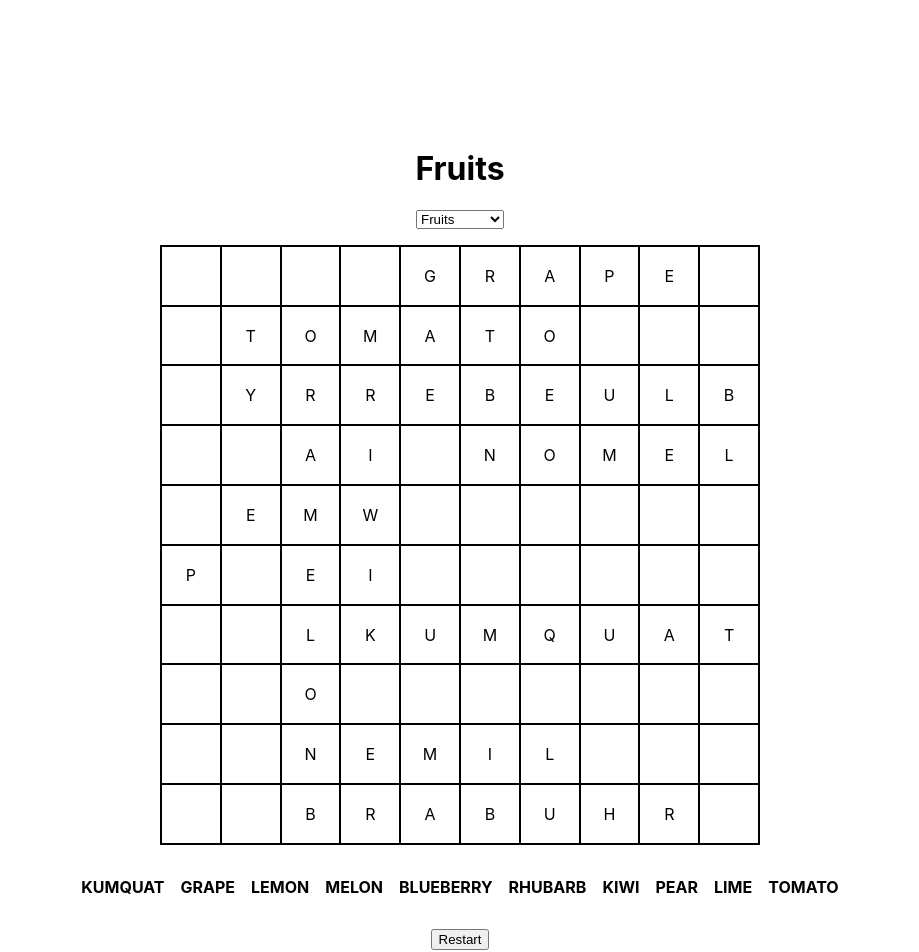
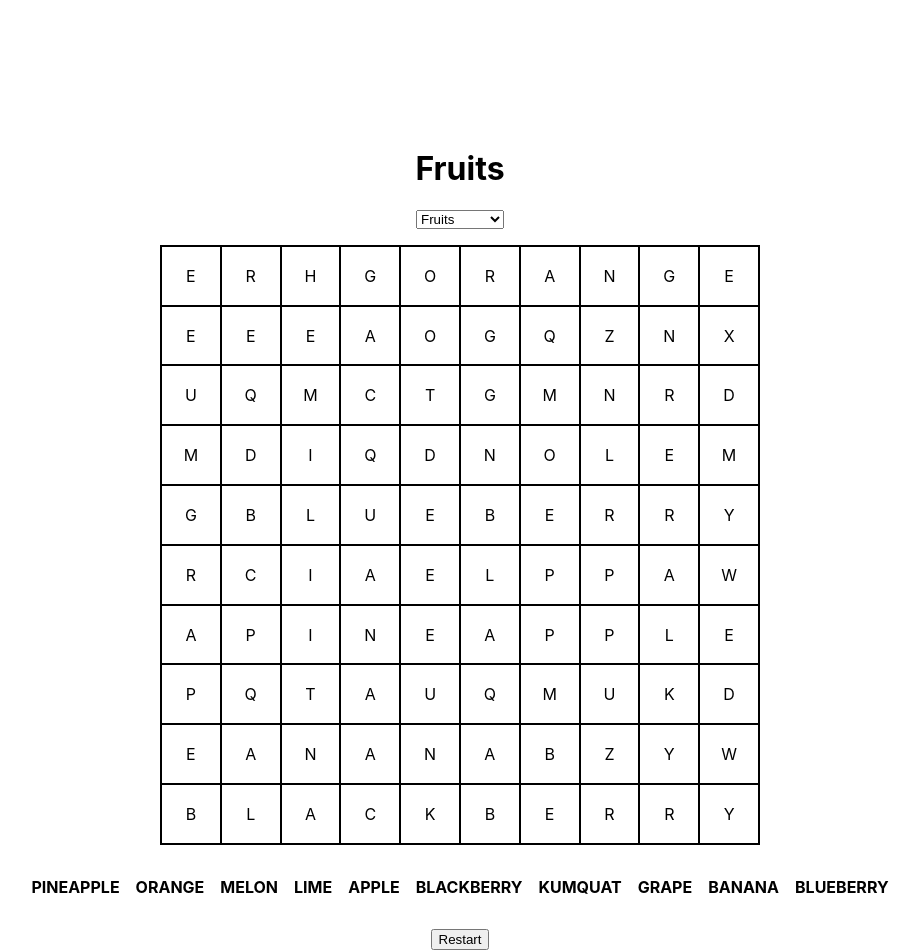
Before and after one commit to creely001/wordsearch, a Next.js app: page / in a window 1280 px wide. Shown: the top 952 px of the page, without its empty margins (180-1099 px from the left). Built offline with nearby package versions, Linux system fonts and the light colour scheme.

Commit message:
Refactor word generation

```diff
--- a/components/Cell.js
+++ /dev/null
@@ -1,90 +0,0 @@
-import {useState, useRef, useEffect } from 'react'
-
-function Cell({letter, row, cell, onSelect, isSelected, isChecked, linethroughs}){
-
-    const [linethrough, setLinethrough] = useState(linethroughs)
-    const [styling, setStyling] = useState({
-        background: getStyle()
-    })
-
-
-    useEffect(() => {
-
-
-    }, []);
-
-    function getStyle(){
-
-        let style = ""
-
-        if(isChecked){
-            style = linethroughs
-        }
-        if(isSelected){
-            style = "radial-gradient(circle, #76e4e797 28%, #76e4e797 50%, #fff 60%"
-        }
-        return style
-
-    }
-
-
-            //     switch(completedDir[0]){
-            //         case "HORIZONTAL_POS":
-            //             styles.current = {
-            //                 ...styles.current,
-            //                 background: styles.current.background + "linear-gradient(0deg, transparent 47%, red 47%, red 53%, transparent 53%) 0"
-            //             }
-            //             return styles.current;
-            //           case "HORIZONTAL_NEG":
-            //             styles.current = {
-            //                 ...styles.current,
-            //                 background: styles.current.background + "linear-gradient(0deg, transparent 47%, red 47%, red 53%, transparent 53%) 0"
-            //             }
-            //             return styles.current;
-            //         case "VERTICAL_POS":
-            //             styles.current = {
-            //                 ...styles.current,
-            //                 background: styles.current.background + "linear-gradient(90deg, transparent 47%, red 47%, red 53%, transparent 53%) 0"
-            //             }
-            //             return styles.current;
-            //           case "VERTICAL_NEG":
-            //             styles.current = {
-            //                 ...styles.current,
-            //                 background: styles.current.background + "linear-gradient(90deg, transparent 47%, red 47%, red 53%, transparent 53%) 0"
-            //             }
-            //             return styles.current;
-            //         case "DIAGONAL_UP_NEG":
-            //             styles.current = {
-            //                 ...styles.current,
-            //                 background: styles.current.background + "linear-gradient(45deg, transparent 47%, red 47%, red 53%, transparent 53%) 0"
-            //             }
-            //             return styles.current;
-            //         case "DIAGONAL_UP_POS":
-            //             styles.current = {
-            //                 ...styles.current,
-            //                 background: styles.current.background + "linear-gradient(135deg, transparent 47%, red 47%, red 53%, transparent 53%) 0"
-            //             }
-            //             return styles.current;
-            //           case "DIAGONAL_DOWN_NEG":
-            //             styles.current = {
-            //                 ...styles.current,
-            //                 background: styles.current.background + "linear-gradient(135deg, transparent 47%, red 47%, red 53%, transparent 53%) 0"
-            //             }
-            //             return styles.current;
-            //           case "DIAGONAL_DOWN_POS":
-            //             styles.current = {
-            //                 ...styles.current,
-            //                 background: styles.current.background + "linear-gradient(45deg, transparent 47%, red 47%, red 53%, transparent 53%) 0"
-            //             }
-            //             return styles.current;
-            // }
-
-
-    return <td className={"cell"} style={styling} row={row} cell={cell} onClick={(e)=>{
-        onSelect(e, row, cell);
-    }}>
-        {letter}
-    </td>
-}
-
-export default Cell;
--- a/components/Wordsearch.js
+++ b/components/Wordsearch.js
@@ -1,35 +1,43 @@
 import styles from '../styles/Home.module.css'
 import useWordSearchGrid from '../hooks/useWordSearchGrid';
 import {useEffect} from 'react'
-import Row from './Row'
-import Dropdown from './Dropdown';
-import Grid from './Grid'
-import WordsearchHeader from './WordsearchHeader';
-import WordsearchFooter from './WordsearchFooter';
+import Grid from './Wordsearch/Grid'
+import WordsearchHeader from './Wordsearch/WordsearchHeader';
+import WordsearchFooter from './Wordsearch/WordsearchFooter';
 
-const gridCellCount = 100;
-const gridColumnCount = 10;
-
-const maxWords = Math.floor(gridCellCount / 10);
-const maxChars = Math.floor(gridCellCount/100*60)
-
+const gridSize = 10;
 
 const fruits = ["APPLE", "BANANA", "MANGO", "KIWI", "ORANGE", "PEAR", "STRAWBERRY", "MELON", "GRAPE", "PINEAPPLE", "APRICOT", "ELDERBERRY", "DAMSON", "PLUM", "SULTANA", "BLUEBERRY", "GRAPEFRUIT", "KUMQUAT", "LIME", "LEMON", "RASPBERRY", "BLACKBERRY", "RHUBARB", "WATERMELON", "TOMATO"];
 const vegetables = ["PEA", "CUCUMBER", "BROCCOLI", "AUBERGINE", "CARROT", "POTATO", "CHILI", "SPINACH", "LETTUCE", "MUSHROOM", "CABBAGE", "LEEK", "SWEETCORN", "PUMPKIN", "PARSNIP", "TURNIP", "RADISH", "CELERY", "ASPARAGUS", "PEPPER", "BEETROOT"];
 const animals = ["LION", "TIGER", "CAT", "PARROT", "DOG", "RABBIT", "FOX", "RAT", "REINDEER", "BAT", "MOUSE", "BADGER", "MOLE", "HEDGEHOG", "MONKEY", "TOAD", "FROG", "DEER", "OTTER", "HORSE", "ZEBRA", "SHEEP", "CHICKEN", "OWL", "RACCOON", "MEERKAT", "CAMEL", "SQUIRREL"]
-const wordList = [{name: "Fruits", words: fruits},{name: "Vegetables", words: vegetables}, {name: "Animals", words:animals}]
+
+const wordList = [
+  {name: "Fruits", words: fruits},
+  {name: "Vegetables", words: vegetables},
+  {name: "Animals", words:animals}
+]
 
 
 export default function Wordsearch(){
 
-    const {letters, wordLocations, wordsRemaining, setWordsRemaining, selectedCells, completedCells, onCellSelected, regenerateGrid, handleSelectChange, loaded, chosenList} = useWordSearchGrid(gridCellCount, gridColumnCount, wordList);
+    const {
+       grid,
+       wordLocations,
+       wordsRemaining,
+       setWordsRemaining,
+       selectedCells,
+       completedCells,
+       onCellSelected,
+       regenerateGrid,
+       handleSelectChange,
+       loaded,
+       chosenList} = useWordSearchGrid(
+         gridSize,
+         wordList);
 
     useEffect(() => {
-
         setWordsRemaining(wordLocations)
-
-
-      }, [letters]);
+      }, [grid]);
 
 if(!loaded){
         return <div></div>
@@ -38,7 +46,7 @@ if(!loaded){
 
     <WordsearchHeader chosenList={chosenList} handleSelectChange={handleSelectChange}/>
 
-    <Grid grid={letters} selectedCells={selectedCells} completedCells={completedCells} onSelect={onCellSelected} />
+    <Grid grid={grid} selectedCells={selectedCells} completedCells={completedCells} onSelect={onCellSelected} />
 
     <WordsearchFooter wordLocations={wordLocations} wordsRemaining={wordsRemaining} onRegenerateGrid={regenerateGrid}/>
 
--- /dev/null
+++ b/components/Wordsearch/Cell.js
@@ -0,0 +1,28 @@
+import {useState, useRef, useEffect } from 'react'
+
+function Cell({letter, row, cell, onSelect, isSelected, isChecked, linethroughs}){
+
+
+    function getStyle(){
+
+        let style = ""
+
+        if(isChecked){
+            style = linethroughs
+        }
+        if(isSelected){
+            style = "radial-gradient(circle, #76e4e797 28%, #76e4e797 50%, #fff 60%"
+        }
+        return style
+
+    }
+
+
+    return <td className={"cell"} style={{background: getStyle()}} row={row} cell={cell} onClick={(e)=>{
+        onSelect(e, row, cell);
+    }}>
+        {letter}
+    </td>
+}
+
+export default Cell;
--- a/components/Grid.js
+++ b/components/Wordsearch/Grid.js
@@ -1,5 +1,5 @@
 import Row from './Row'
-import styles from '../styles/Home.module.css'
+import styles from '../../styles/Home.module.css'
 
 export default function Grid({grid, selectedCells, completedCells, onSelect}){
 
--- a/hooks/useWordSearchGrid.js
+++ b/hooks/useWordSearchGrid.js
@@ -1,16 +1,17 @@
 import { useState, useEffect, useRef } from 'react';
 
-export default function useWordSearchGrid(numCells, columnCount, wordList){
-
-
-
-
+export default function useWordSearchGrid(gridSize, wordList){
 
 const chosenList = useRef(wordList[0])
 
 const alphabet = "ABCDEFGHIJKLMNOPQRSTUVWXYZ"
-const maxWords = Math.floor(numCells / 10);
-const maxChars = Math.floor(numCells/100*60)
+
+    // TODO: Set min/max grid size cap here...
+
+const maxWords = gridSize;
+const numCells = gridSize * gridSize;
+const maxChars = Math.floor((numCells/100)*70) //% of total cells in grid
+const maxWordLength = gridSize;
 
 
 function handleSelectChange(value){
@@ -20,28 +21,34 @@ function handleSelectChange(value){
   handleRegenerateGrid()
 }
 
+function shuffleArray(arr){
 
+return arr.sort(() => Math.random() - 0.5);
+
+}
 
 function getWords(){
-  const arr = []
-  for(let i = 0; i < maxWords; i++){
-    const word = chosenList.current.words[Math.floor(Math.random() * chosenList.current.words.length)]
-    if(!arr.includes(word)){
-      arr.push(word)
+
+  const shuffledWordList = shuffleArray(chosenList.current.words);
+  const wordsToBeInserted = []
+  let i = 0;
+  while(wordsToBeInserted.length < maxWords){
+    const word = shuffledWordList[i]
+    if (!wordsToBeInserted.includes(word) && word.length <= maxWordLength){
+      wordsToBeInserted.push(word);
     }
+    i++;
   }
+  if(wordsToBeInserted.join("").length <= maxChars) return wordsToBeInserted;
+  return getWords();
 
-  if(arr.join("").length <= maxChars && arr.length === maxWords) {
-    return arr
-  }
-  return getWords()
 }
 
 const words = useRef(getWords())
 
 const chars = words.current.join("").length;
 
-const [letters, setLetters] = useState([]);
+const [grid, setGrid] = useState([]);
 const wordsToInsert = useRef(words.current.map((word, index)=>{
   return {
     word,
@@ -213,7 +220,7 @@ function getSelectedCells(count, row, cell, dir){
       for(let i = 0; i < count; i++){
         cells.push({
   direction: dir,
-          letter: letters[row][cell+i],
+          letter: grid[row][cell+i],
           row: row,
           cell: cell+i
         })
@@ -223,7 +230,7 @@ function getSelectedCells(count, row, cell, dir){
         for(let i = 0; i < count; i++){
           cells.push({
             direction: dir,
-            letter: letters[row][cell-i],
+            letter: grid[row][cell-i],
             row: row,
             cell: cell-i
           })
@@ -233,7 +240,7 @@ function getSelectedCells(count, row, cell, dir){
       for(let i = 0; i < count; i++){
         cells.push({
           direction: dir,
-          letter: letters[row+i][cell],
+          letter: grid[row+i][cell],
           row: row+i,
           cell: cell
         })
@@ -243,7 +250,7 @@ function getSelectedCells(count, row, cell, dir){
         for(let i = 0; i < count; i++){
           cells.push({
             direction: dir,
-            letter: letters[row-i][cell],
+            letter: grid[row-i][cell],
             row: row-i,
             cell: cell
           })
@@ -254,7 +261,7 @@ function getSelectedCells(count, row, cell, dir){
       for(let i = 0; i < count; i++){
         cells.push({
           direction: dir,
-          letter: letters[row-i][cell-i],
+          letter: grid[row-i][cell-i],
           row: row-i,
           cell: cell-i
         })
@@ -265,7 +272,7 @@ function getSelectedCells(count, row, cell, dir){
               for(let i = 0; i < count; i++){
                 cells.push({
                   direction: dir,
-                  letter: letters[row-i][cell+i],
+                  letter: grid[row-i][cell+i],
                   row: row-i,
                   cell: cell+i
                 })
@@ -277,7 +284,7 @@ function getSelectedCells(count, row, cell, dir){
         for(let i = 0; i < count; i++){
           cells.push({
             direction: dir,
-            letter: letters[row+i][cell-i],
+            letter: grid[row+i][cell-i],
             row: row+i,
             cell: cell-i
           })
@@ -288,7 +295,7 @@ function getSelectedCells(count, row, cell, dir){
         for(let i = 0; i < count; i++){
           cells.push({
               direction: dir,
-            letter: letters[row+i][cell+i],
+            letter: grid[row+i][cell+i],
             row: row+i,
             cell: cell+i
           })
@@ -298,38 +305,11 @@ function getSelectedCells(count, row, cell, dir){
   return cells
   }
 
-useEffect(() => {
-
-
-  setLetters(()=>{
-
-
-    const bigArr = [];
-    let arr = [];
-    for(let i = 0; i < numCells; i++){
-
-      //arr.push(alphabet[Math.floor(Math.random() * alphabet.length)].toUpperCase())
-      arr.push("")
-      if(arr.length === columnCount)
-      {
-      bigArr.push(arr);
-      arr = [];
-      }
-
-    }
-    return bigArr;
-  })
-
-
-
-}, []);
-
-
 
 function findWordInsertLocation(wordToInsert){
 
 // Iterate through every cell in the grid and return a list of valid locations for the word to instantiate in, as well as its direction.
-const insertionPositions = letters.map((row, rowIndex)=>{
+const insertionPositions = grid.map((row, rowIndex)=>{
   return row.map((cell, cellIndex)=>{
     return {
       row: rowIndex,
@@ -394,27 +374,30 @@ wordsToInsert.current = words.current.map((word, index)=>{
 
 
 
-}, [letters]);
+}, [grid]);
 
 function regenerateGrid(){
 wordLocations.current = []
 usedWords.current = []
-setLetters(()=>{
+setGrid(()=>{
 
-  const bigArr = [];
-  let arr = [];
+  const entireGrid = [];
+  let gridRow = [];
   for(let i = 0; i < numCells; i++){
 
-    arr.push("")
-    if(arr.length === columnCount)
+    gridRow.push("")
+    if(gridRow.length === gridSize)
     {
-    bigArr.push(arr);
-    arr = [];
+      entireGrid.push(gridRow);
+      gridRow = [];
     }
 
   }
-  return bigArr;
+
+  return entireGrid;
 })
+
+
 }
 
 function getNextWord(){
@@ -436,7 +419,7 @@ return {
 
 function addRandomLetters(){
 
-  const remainingCells = letters.map((row)=>{
+  const remainingCells = grid.map((row)=>{
     return row.filter((cell)=>{
       return cell === ""
     })
@@ -449,7 +432,7 @@ function addRandomLetters(){
     return null
   }
 
- setLetters((prev) => {
+ setGrid((prev) => {
   return prev.map((row)=>{
     return row.map((cell)=>{
       return cell || getRandomLetter()
@@ -460,7 +443,6 @@ function addRandomLetters(){
 }
 
 function getRandomLetter(){
-  return " "
   return alphabet[Math.floor(Math.random()*alphabet.length)];
   }
 
@@ -519,7 +501,7 @@ switch(dir){
 
 
       for(let i = 0; i < wordToInsert.length; i++){
-      setLetters((prev)=>{
+      setGrid((prev)=>{
         return ([...prev.slice(0,row), [...prev[row].slice(0,cell+i), wordToInsert[i], ...prev[row].slice(cell+1+i)], ...prev.slice(row+1)])
       })
     }
@@ -529,7 +511,7 @@ switch(dir){
       //Handle word placement if horizontal
 
       for(let i = 0; i < wordToInsert.length; i++){
-      setLetters((prev)=>{
+      setGrid((prev)=>{
         return ([...prev.slice(0,row), [...prev[row].slice(0,cell-i), wordToInsert[i], ...prev[row].slice(cell+1-i)], ...prev.slice(row+1)])
       })
     }
@@ -541,7 +523,7 @@ switch(dir){
       //Place letters vertically
       //Slice each row and replace one cell for every letter.
       for(let i = 0; i < wordToInsert.length; i++){
-        setLetters((prev)=>{
+        setGrid((prev)=>{
 
           return ([...prev.slice(0,row+i), [...prev[row+i].slice(0,cell), wordToInsert[i], ...prev[row+i].slice(cell+1)], ...prev.slice(row+1+i)])
 
@@ -553,7 +535,7 @@ switch(dir){
       //Place letters vertically
       //Slice each row and replace one cell for every letter.
       for(let i = 0; i < wordToInsert.length; i++){
-        setLetters((prev)=>{
+        setGrid((prev)=>{
 
           return ([...prev.slice(0,row-i), [...prev[row-i].slice(0,cell), wordToInsert[i], ...prev[row-i].slice(cell+1)], ...prev.slice(row+1-i)])
 
@@ -564,7 +546,7 @@ switch(dir){
       //Handle word placement if diagonal up left
       //Slice each row and replace one cell for every letter. Decrement row, decrement cell.
       for(let i = 0; i < wordToInsert.length; i++){
-        setLetters((prev)=>{
+        setGrid((prev)=>{
 
           return ([...prev.slice(0,row-i), [...prev[row-i].slice(0,cell-i), wordToInsert[i], ...prev[row-i].slice(cell+1-i)], ...prev.slice(row+1-i)])
 
@@ -577,7 +559,7 @@ switch(dir){
       //Handle word placement if diagonal up right
         //Slice each row and replace one cell for every letter. Decrement row, increment cell.
         for(let i = 0; i < wordToInsert.length; i++){
-          setLetters((prev)=>{
+          setGrid((prev)=>{
 
             return ([...prev.slice(0,row-i), [...prev[row-i].slice(0,cell+i), wordToInsert[i], ...prev[row-i].slice(cell+1+i)], ...prev.slice(row+1-i)])
 
@@ -591,7 +573,7 @@ switch(dir){
       //Place letters diagonally right
       //Slice each row and replace one cell for every letter. Increment both cell and row.
       for(let i = 0; i < wordToInsert.length; i++){
-        setLetters((prev)=>{
+        setGrid((prev)=>{
 
           return ([...prev.slice(0,row+i), [...prev[row+i].slice(0,cell-i), wordToInsert[i], ...prev[row+i].slice(cell+1-i)], ...prev.slice(row+1+i)])
 
@@ -604,7 +586,7 @@ switch(dir){
       //Place letters diagonally right
       //Slice each row and replace one cell for every letter. Increment both cell and row.
       for(let i = 0; i < wordToInsert.length; i++){
-        setLetters((prev)=>{
+        setGrid((prev)=>{
 
           return ([...prev.slice(0,row+i), [...prev[row+i].slice(0,cell+i), wordToInsert[i], ...prev[row+i].slice(cell+1+i)], ...prev.slice(row+1+i)])
 
@@ -620,8 +602,8 @@ switch(dir){
 
 function checkWordFits(word, row, cell, dir){
 
-const rowCount = letters.length; //The amount of rows in the grid..
-const rowLength = letters[row].length; //How many cells this row has..
+const rowCount = grid.length; //The amount of rows in the grid..
+const rowLength = grid[row].length; //How many cells this row has..
 let sum;
 
 switch(dir){
@@ -842,17 +824,17 @@ return cells
 
 function isCellEmpty(cell){
 
-return letters[cell.row][cell.cell] === "" ? true : false;
+return grid[cell.row][cell.cell] === "" ? true : false;
 }
 
 function isCellSame(cell){
-return letters[cell.row][cell.cell] === cell.letter ? true : false;
+return grid[cell.row][cell.cell] === cell.letter ? true : false;
 }
 
 
 
 
-return {letters, wordLocations: wordLocations.current, wordsRemaining, setWordsRemaining, selectedCells, completedCells, onCellSelected: handleCellSelected, regenerateGrid: handleRegenerateGrid, handleSelectChange, chosenList, loaded}
+return {grid, wordLocations: wordLocations.current, wordsRemaining, setWordsRemaining, selectedCells, completedCells, onCellSelected: handleCellSelected, regenerateGrid: handleRegenerateGrid, handleSelectChange, chosenList, loaded}
 
 
 }
```
Also changed, not shown: pages/index.js (+1 -8 lines), test.js (+5 -7 lines), components/Wordsearch/Dropdown.js (renamed from components/Dropdown.js), components/Wordsearch/Row.js (renamed from components/Row.js), components/Wordsearch/WordsearchFooter.js (renamed from components/WordsearchFooter.js), components/Wordsearch/WordsearchHeader.js (renamed from components/WordsearchHeader.js).
